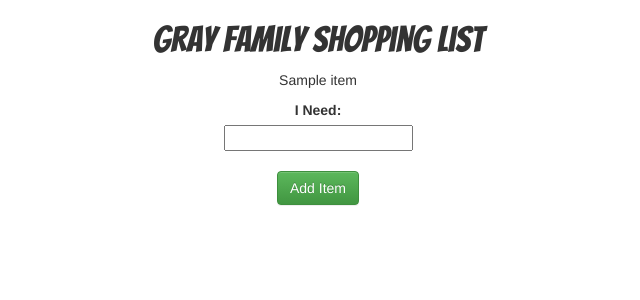
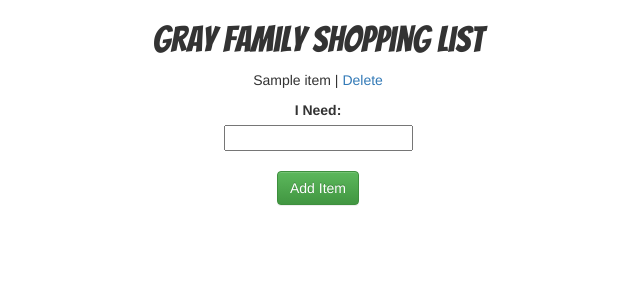
Before and after one commit to agraymd/ShoppingListApp, a Django app: template shoppingList/templates/grocery_items/index.html in a window 1280 px wide. Shown: the top 300 px of the page, without its empty margins (322-962 px from the left). Run offline with Django 3.2, Linux system fonts and the light colour scheme; the template is opened without the code that fills it: most values are stand-ins (such as "Sample title", 1, 10 or a date in 2020); form fields are guessed from the names that the template uses; some libraries are stand-ins or nearby versions.

Commit message:
Committing index.html changes

```diff
--- a/shoppingList/templates/grocery_items/index.html
+++ b/shoppingList/templates/grocery_items/index.html
@@ -16,7 +16,7 @@
           <div class="col-1 text-center">
             <h1 class="heading_font_google">Gray Family Shopping List</h1>
             {% for item in grocery_objects %}
-               <p> {{ item }}</p>
+               <p> {{ item }} | <a href="#">Delete</a></p>
             {% endfor %}
 
             <!-- USER INPUT AREA, ADD ITEMS TO LIST-->
```
